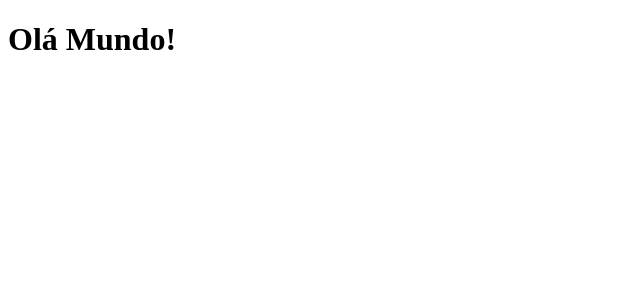
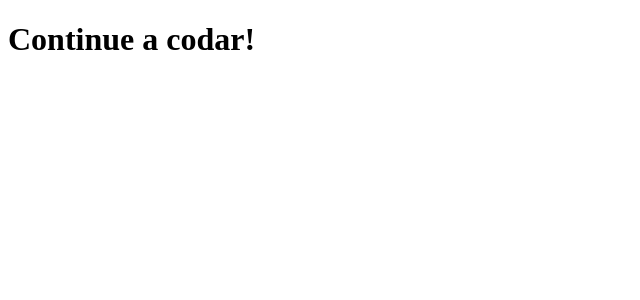
Before and after one commit to eujap/clone-tabnews, a Next.js app: page / in a window 1280 px wide. Shown: the top 300 px of the page, without its empty margins (0-640 px from the left). Built offline with nearby package versions, Linux system fonts and the light colour scheme.

Commit message:
atualização de frase

```diff
--- a/pages/index.js
+++ b/pages/index.js
@@ -1,5 +1,5 @@
 function Home() {
-    return <h1>Olá Mundo!</h1>
+    return <h1> Continue a codar! </h1>
 }
 
 export default Home;
```
